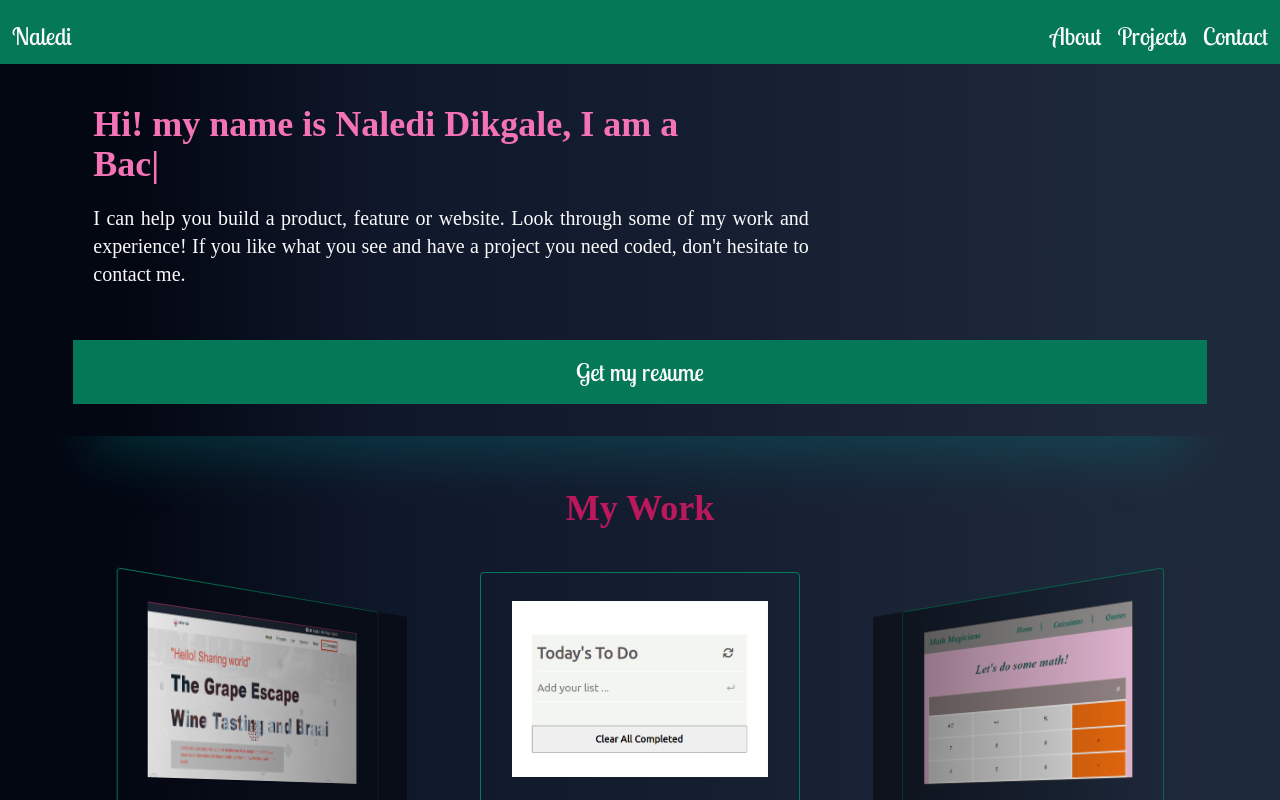
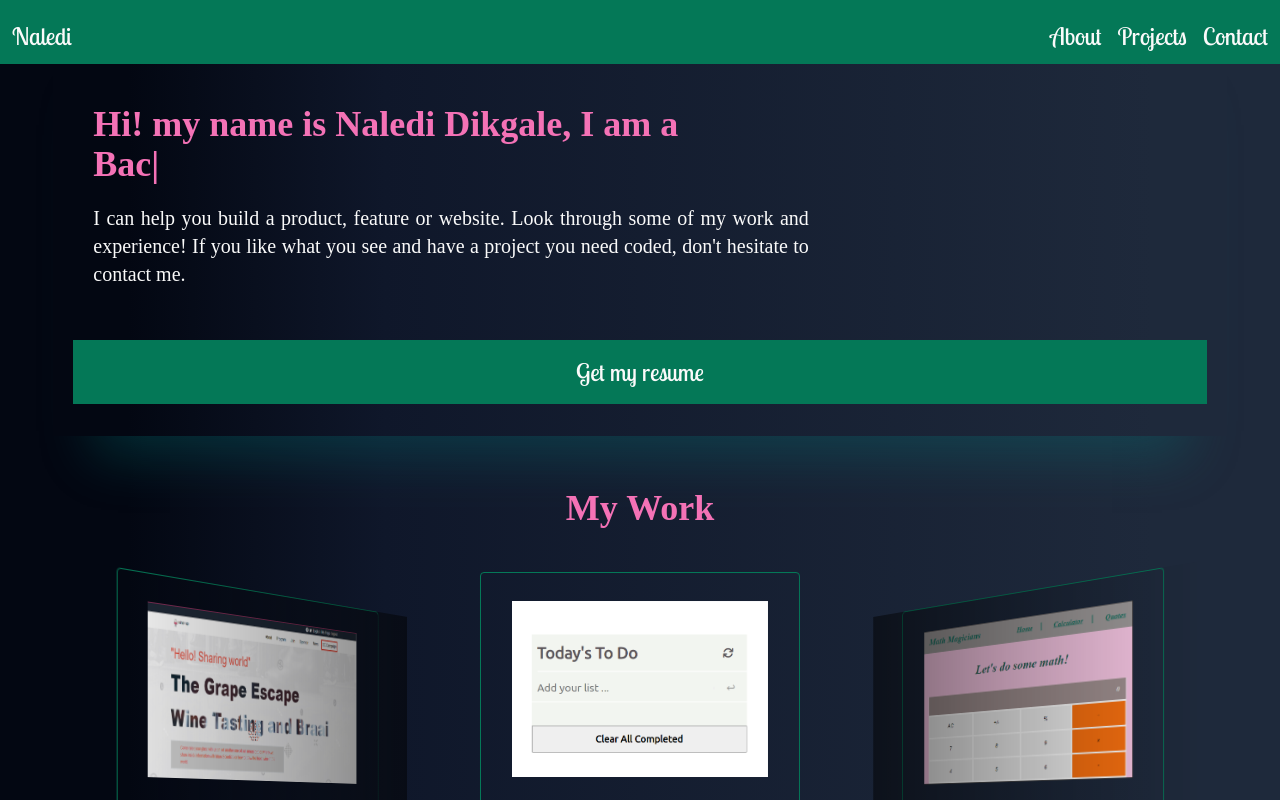
Before and after one commit to Naledi-Dikgale/my-portfolio, a React (Vite) app: page / in a window 1280 px wide. Shown: the top 800 px of the page. Built offline with nearby package versions, Linux system fonts and the light colour scheme; a web font is replaced by a local one.

Commit message:
Finalize styling

```diff
--- a/src/components/Projects.jsx
+++ b/src/components/Projects.jsx
@@ -48,7 +48,7 @@ const Projects = () => {
     <div className="w-full h-full z-0 shadow-[0_60px_50px_-40px_rgba(0,128,128,0.3)] ">
 
       <div className="w-full h-full">
-        <h2 className="text-4xl font-bold text-center text-pink-700 underline-offset-4 my-5 font-agbalumo ">
+        <h2 className="text-4xl text-center text-pink-400 underline-offset-4 my-5 font-agbalumo font-bold ">
               My Work
         </h2>
             <div className="w-full h-max flex gap-5 flex-wrap  items-center justify-center">
```
